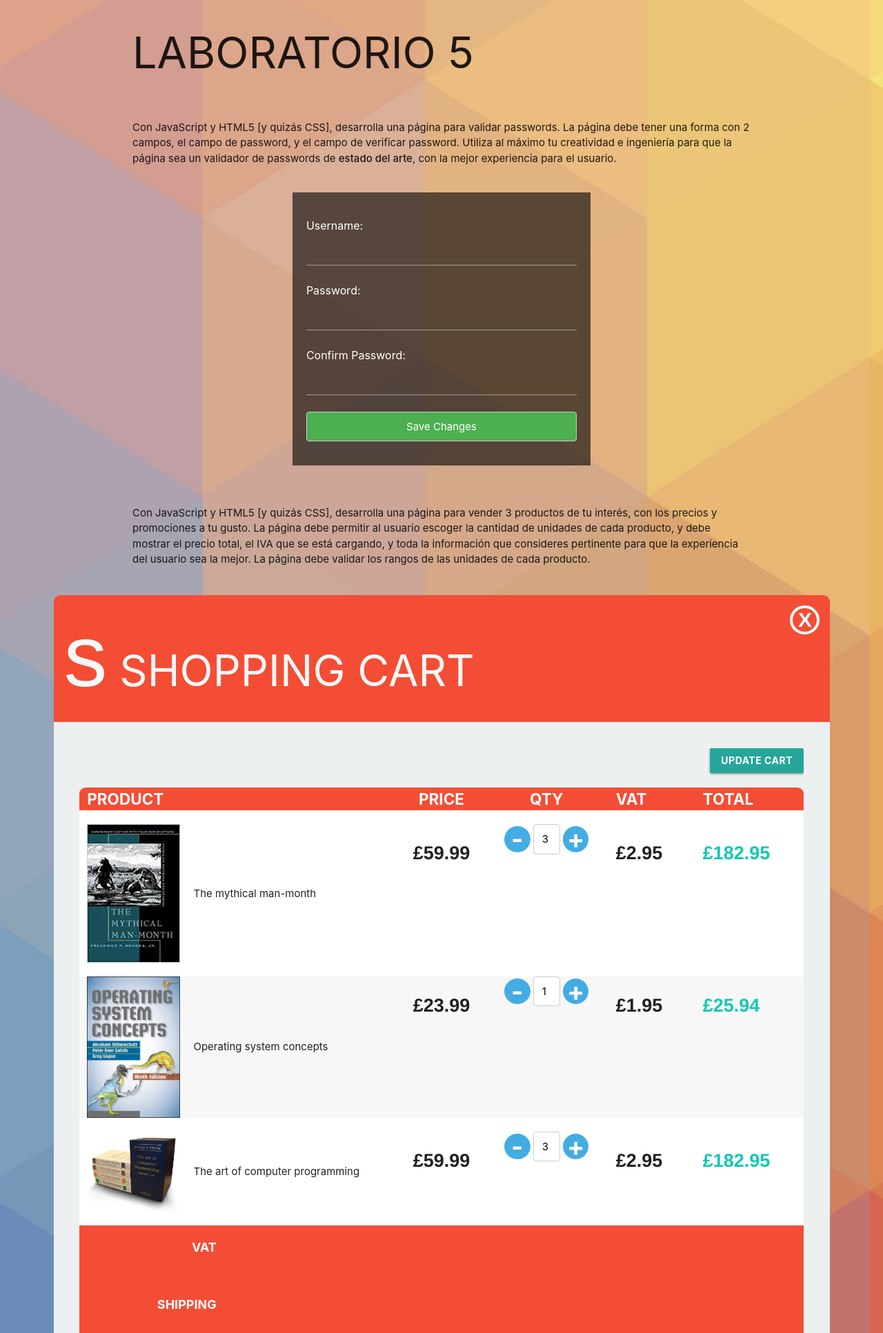
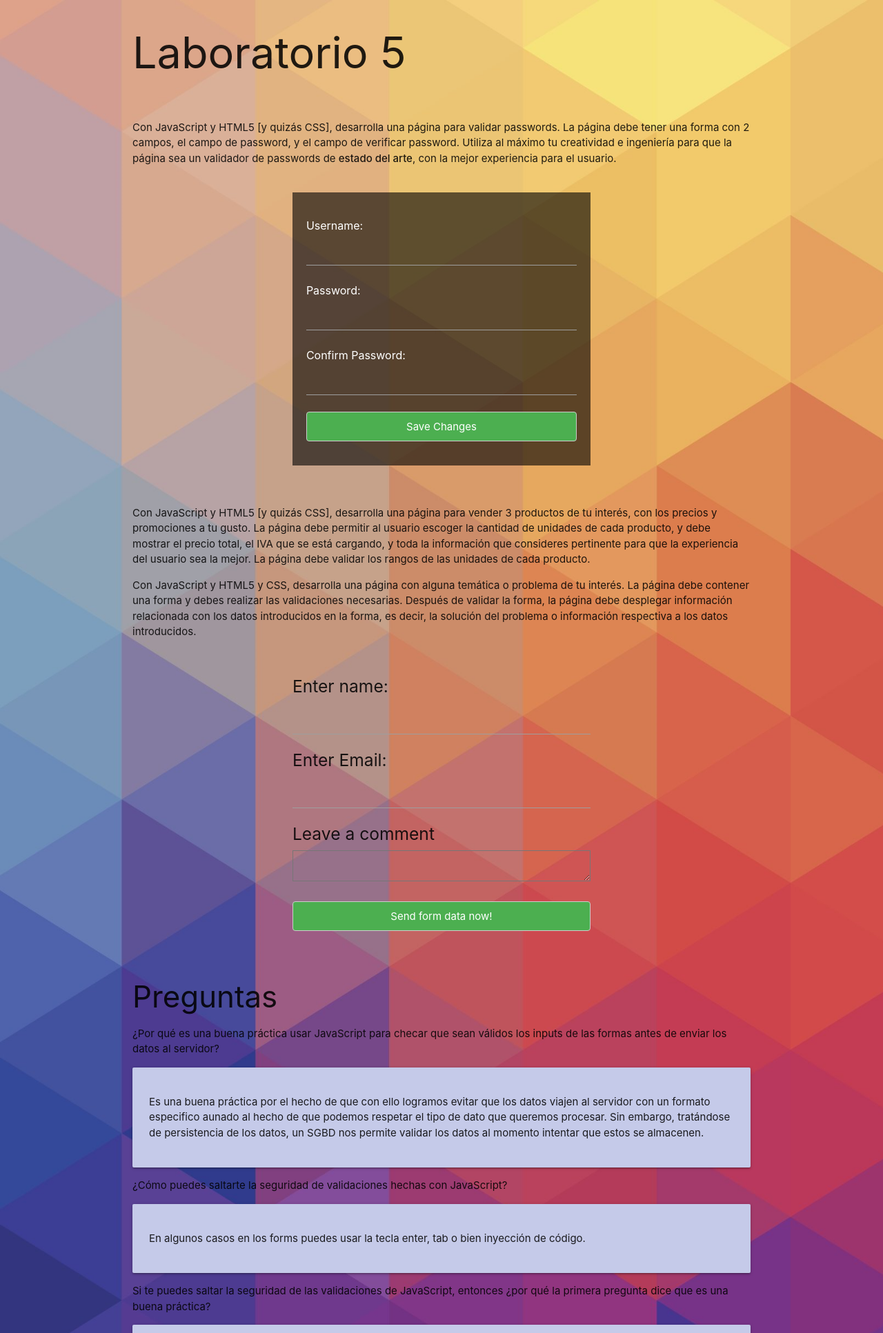
Before and after one commit to rcgc/dawbd, a PHP site: page /lab5.html in a window 1280 px wide. Shown: the top 1933 px of the page at 69% size. Run offline with PHP 8.4, Linux system fonts and the light colour scheme; some libraries are stand-ins or nearby versions; some web fonts are replaced.

Commit message:
corregir lab5, modificar ejercicio 2

```diff
--- a/daw/daw_labs/lab5/functions.js
+++ b/daw/daw_labs/lab5/functions.js
@@ -12,71 +12,80 @@
   document.write(comments + "<br>");
 }
 
-$('.visibility-cart').on('click',function(){
-
-  var $btn =  $(this);
-  var $cart = $('.cart');
-  console.log($btn);
-
-  if ($btn.hasClass('is-open')) {
-     $btn.removeClass('is-open');
-     $btn.text('O')
-     $cart.removeClass('is-open');
-     $cart.addClass('is-closed');
-     $btn.addClass('is-closed');
-  } else {
-     $btn.addClass('is-open');
-     $btn.text('X')
-     $cart.addClass('is-open');
-     $cart.removeClass('is-closed');
-     $btn.removeClass('is-closed');
-  }
+/* Set rates + misc */
+var taxRate = 0.05;
+var shippingRate = 15.00;
+var fadeTime = 300;
 
 
+/* Assign actions */
+$('.product-quantity input').change( function() {
+  updateQuantity(this);
 });
 
-    // SHOPPING CART PLUS OR MINUS
-    $('a.qty-minus').on('click', function(e) {
-        e.preventDefault();
-        var $this = $(this);
-        var $input = $this.closest('div').find('input');
-        var value = parseInt($input.val());
+$('.product-removal button').click( function() {
+  removeItem(this);
+});
 
-        if (value > 1) {
-            value = value - 1;
-        } else {
-            value = 0;
-        }
 
-    $input.val(value);
+/* Recalculate cart */
+function recalculateCart()
+{
+  var subtotal = 0;
 
+  /* Sum up row totals */
+  $('.product').each(function () {
+    subtotal += parseFloat($(this).children('.product-line-price').text());
+  });
+
+  /* Calculate totals */
+  var tax = subtotal * taxRate;
+  var shipping = (subtotal > 0 ? shippingRate : 0);
+  var total = subtotal + tax + shipping;
+
+  /* Update totals display */
+  $('.totals-value').fadeOut(fadeTime, function() {
+    $('#cart-subtotal').html(subtotal.toFixed(2));
+    $('#cart-tax').html(tax.toFixed(2));
+    $('#cart-shipping').html(shipping.toFixed(2));
+    $('#cart-total').html(total.toFixed(2));
+    if(total == 0){
+      $('.checkout').fadeOut(fadeTime);
+    }else{
+      $('.checkout').fadeIn(fadeTime);
+    }
+    $('.totals-value').fadeIn(fadeTime);
+  });
+}
+
+
+/* Update quantity */
+function updateQuantity(quantityInput)
+{
+  /* Calculate line price */
+  var productRow = $(quantityInput).parent().parent();
+  var price = parseFloat(productRow.children('.product-price').text());
+  var quantity = $(quantityInput).val();
+  var linePrice = price * quantity;
+
+  /* Update line price display and recalc cart totals */
+  productRow.children('.product-line-price').each(function () {
+    $(this).fadeOut(fadeTime, function() {
+      $(this).text(linePrice.toFixed(2));
+      recalculateCart();
+      $(this).fadeIn(fadeTime);
     });
+  });
+}
 
-    $('a.qty-plus').on('click', function(e) {
-        e.preventDefault();
-        var $this = $(this);
-        var $input = $this.closest('div').find('input');
-        var value = parseInt($input.val());
 
-        if (value < 100) {
-        value = value + 1;
-        } else {
-            value =100;
-        }
-
-        $input.val(value);
-    });
-
-// RESTRICT INPUTS TO NUMBERS ONLY WITH A MIN OF 0 AND A MAX 100
-$('input').on('blur', function(){
-
-    var input = $(this);
-    var value = parseInt($(this).val());
-
-        if (value < 0 || isNaN(value)) {
-            input.val(0);
-        } else if
-            (value > 100) {
-            input.val(100);
-        }
-});
+/* Remove item from cart */
+function removeItem(removeButton)
+{
+  /* Remove row from DOM and recalc cart total */
+  var productRow = $(removeButton).parent().parent();
+  productRow.slideUp(fadeTime, function() {
+    productRow.remove();
+    recalculateCart();
+  });
+}
--- a/daw/daw_labs/lab5/lab5.html
+++ b/daw/daw_labs/lab5/lab5.html
@@ -3,14 +3,12 @@
 <head>
 
     <link rel="stylesheet" type="text/css" href="styles.css">
-    <link rel="stylesheet" type="text/css" href="style.css">
     <!-- Compiled and minified CSS -->
     <link rel="stylesheet" href="https://cdnjs.cloudflare.com/ajax/libs/materialize/1.0.0/css/materialize.min.css">
 
     <script src="functions.js"></script>
     <!-- Compiled and minified JavaScript -->
     <script src="https://cdnjs.cloudflare.com/ajax/libs/materialize/1.0.0/js/materialize.min.js"></script>
-    <script src="cdnjs.cloudflare.com/ajax/libs/jquery/2.1.3/jquery.min.js"></script>
 
 	<title>lab 5</title>
 </head>
@@ -53,129 +51,6 @@
 	</div>
 
 
-	<div class="contains">
-  		<div class="heading">
-		    <h1>
-		    	<span class="shopper">s</span> Shopping Cart
-		    </h1>
-    		<a href="#" class="visibility-cart transition is-open">X</a>
-  		</div>
-
-  		<div class="cart transition is-open">
-    		<a href="#" class="btn btn-update">Update cart</a>
-
-		    <div class="table">
-		      	<div class="layout-inline row th">
-		        	<div class="col col-pro">Product</div>
-	        		<div class="col col-price align-center">
-	          			Price
-	        		</div>
-	        		<div class="col col-qty align-center">QTY</div>
-		        	<div class="col">VAT</div>
-		        	<div class="col">Total</div>
-		      	</div>
-
-		      	<div class="layout-inline row">
-
-			        <div class="col col-pro layout-inline">
-			          	<img src="images/book1.jpg" alt="The mythical man-month" />
-			          	<p>The mythical man-month</p>
-			        </div>
-
-			        <div class="col col-price col-numeric align-center ">
-			          	<p>£59.99</p>
-			        </div>
-
-			        <div class="col col-qty layout-inline">
-			          	<a href="#" class="qty qty-minus">-</a>
-			            <input type="numeric" value="3" />
-			          	<a href="#" class="qty qty-plus">+</a>
-			        </div>
-
-			        <div class="col col-vat col-numeric">
-			          	<p>£2.95</p>
-			        </div>
-			        <div class="col col-total col-numeric">
-			        	<p> £182.95</p>
-			       	</div>
-		      	</div>
-
-	      		<div class="layout-inline row row-bg2">
-
-			        <div class="col col-pro layout-inline">
-			          	<img src="images/book2.jpg" alt="Operating system concepts" />
-			          	<p>Operating system concepts</p>
-			        </div>
-
-			        <div class="col col-price col-numeric align-center ">
-			          	<p>£23.99</p>
-			        </div>
-
-			        <div class="col col-qty  layout-inline">
-			          	<a href="#" class="qty qty-minus ">-</a>
-			            <input type="numeric" value="1" />
-			          	<a href="#" class="qty qty-plus">+</a>
-			        </div>
-
-			        <div class="col col-vat col-numeric">
-			          	<p>£1.95</p>
-			        </div>
-			        <div class="col col-total col-numeric">
-			          	<p>£25.94</p>
-			        </div>
-
-	      		</div>
-
-	       		<div class="layout-inline row">
-
-			        <div class="col col-pro layout-inline">
-			          	<img src="images/book3.jpg" alt="The art of computer programming" />
-			          	<p>The art of computer programming</p>
-			        </div>
-
-			        <div class="col col-price col-numeric align-center ">
-			          	<p>£59.99</p>
-			        </div>
-
-			        <div class="col col-qty layout-inline">
-			          	<a href="#" class="qty qty-minus">-</a>
-			            <input type="numeric" value="3" />
-			          	<a href="#" class="qty qty-plus">+</a>
-			        </div>
-
-			        <div class="col col-vat col-numeric">
-			          	<p>£2.95</p>
-			        </div>
-		         	<div class="col col-total col-numeric">
-		           		<p>£182.95</p>
-		         	</div>
-		      	</div>
-
-	   			<div class="tf">
-		         		<div class="row layout-inline">
-		           			<div class="col">
-		             			<p>VAT</p>
-		       				</div>
-		           		<div class="col"></div>
-		         		</div>
-		         	<div class="row layout-inline">
-		           		<div class="col">
-		             		<p>Shipping</p>
-		           		</div>
-		           		<div class="col"></div>
-		         	</div>
-
-		          	<div class="row layout-inline">
-		           		<div class="col">
-		             		<p>Total</p>
-		           		</div>
-		           		<div class="col"></div>
-		         	</div>
-	       		</div>
-  			</div>
-    		<a href="#" class="btn btn-update">Update cart</a>
-		</div>
-	</div>
 
 	<div class="container">
 		<p>Con JavaScript y HTML5 y CSS, desarrolla una página con alguna temática o problema de tu interés. La página debe contener una forma y debes realizar las validaciones necesarias. Después de validar la forma, la página debe desplegar información relacionada con los datos introducidos en la forma, es decir, la solución del problema o información respectiva a los datos introducidos.</p>
--- a/daw/daw_labs/lab5/styles.css
+++ b/daw/daw_labs/lab5/styles.css
@@ -70,230 +70,3 @@
   font-size:16px;
   color: #fff;
 }
-
-
-
-* {
-  box-sizing: border-box;
-  -webkit-font-smoothing: antialiased;
-  font-smoothing: antialiased;
-}
-
-@font-face {
-    font-family: 'Shopper';
-    src: url('http://www.shopperfont.com/font/Shopper-Std.ttf');
-}
-
-.shopper {
-  text-transform: lowercase;
-  font: 2em 'Shopper', sans-serif;
-  line-height: 0.5em;
-  display: inline-block;
-}
-
-
-
-h1 {
-  text-transform: uppercase;
-  font-weight: bold;
-  font-size: 2.5em;
-}
-
-
-
-img {
-  max-width: 9em;
-  width: 100%;
-  overflow: hidden;
-  margin-right: 1em;
-}
-
-a {
-  text-decoration: none;
-}
-
-.contains {
-  max-width: 75em;
-  width: 95%;
-  margin: 40px auto;
-  overflow: hidden;
-  position: relative;
-
-  border-radius: 0.6em;
-  background: #ecf0f1;
-  box-shadow: 0 0.5em 0 rgba(138, 148, 152, 0.2);
-}
-
-.heading {
-  padding: 1em;
-  position: relative;
-  z-index: 1;
-  color: #f7f7f7;
-  background: #f34d35;
-}
-
-.cart {
-  margin: 2.5em;
-  overflow: hidden;
-}
-
-.cart.is-closed {
-  height: 0;
-  margin-top: -2.5em;
-}
-
-.table {
-  background: #ffffff;
-  border-radius: 0.6em;
-  overflow: hidden;
-  clear: both;
-  margin-bottom: 1.8em;
-}
-
-
-.layout-inline > * {
-  display: inline-block;
-}
-
-.align-center {
-  text-align: center;
-}
-
-.th {
-  background: #f34d35;
-  color: #fff;
-  text-transform: uppercase;
-  font-weight: bold;
-  font-size: 1.5em;
-}
-
-.tf {
-  background: #f34d35;
-  text-transform: uppercase;
-  text-align: right;
-  font-size: 1.2em;
-}
-
-.tf p {
-  color: #fff;
-  font-weight: bold;
-}
-
-.col {
-  padding: 1em;
-  width: 12%;
-}
-
-.col-pro {
-  width: 44%;
-}
-
-.col-pro > * {
-  vertical-align: middle;
-}
-
-.col-qty {
-  text-align: center;
-  width: 17%;
-}
-
-.col-numeric p {
-  font: bold 1.8em helvetica;
-}
-
-.col-total p {
-  color: #12c8b1;
-}
-
-.tf .col {
-  width: 20%;
-}
-
-.row > div {
-  vertical-align: middle;
-}
-
-.row-bg2 {
-  background: #f7f7f7;
-}
-
-.visibility-cart {
-  position: absolute;
-  color: #fff;
-  top: 0.5em;
-  right: 0.5em;
-  font:  bold 2em arial;
-  border: 0.16em solid #fff;
-  border-radius: 2.5em;
-  padding: 0 0.22em 0 0.25em ;
-}
-
-.col-qty > * {
-  vertical-align: middle;
-}
-
-.col-qty > input {
-  max-width: 2.6em;
-}
-
-
-a.qty {
-  width: 1em;
-  line-height: 1em;
-  border-radius: 2em;
-  font-size: 2.5em;
-  font-weight: bold;
-  text-align: center;
-  background: #43ace3;
-  color: #fff;
-}
-
-a.qty:hover {
-  background: #3b9ac6;
-}
-
-.btn {
-  padding: 10px 30px;
-  border-radius: 0.3em;
-  font-size: 1.4em;
-  font-weight: bold;
-  background: #43ace3;
-  color: #fff;
-  box-shadow: 0 3px 0 rgba(59,154,198, 1)
-}
-
-.btn:hover {
-  box-shadow: 0 3px 0 rgba(59,154,198, 0)
-}
-
-.btn-update {
-  float: right;
-  margin: 0 0 1.5em 0;
-}
-
-.transition {
-  transition: all 0.3s ease-in-out;
-}
-
-@media screen and ( max-width: 755px) {
-  .container {
-    width: 98%;
-  }
-
-  .col-pro {
-    width: 35%;
-  }
-
-  .col-qty {
-    width: 22%;
-  }
-
-  img {
-    max-width: 100%;
-    margin-bottom: 1em;
-  }
-}
-
-@media screen and ( max-width: 591px) {
-
-}
```
Also changed, not shown: daw/daw_labs/lab5/images/delete-icn.svg (deleted), daw/daw_labs/lab5/images/item-1.png (deleted), daw/daw_labs/lab5/images/item-2.png (deleted), daw/daw_labs/lab5/images/item-3.png (deleted), daw/daw_labs/lab5/images/minus.svg (deleted), daw/daw_labs/lab5/images/plus.svg (deleted), daw/daw_labs/lab5/images/twitter-heart.png (deleted).
